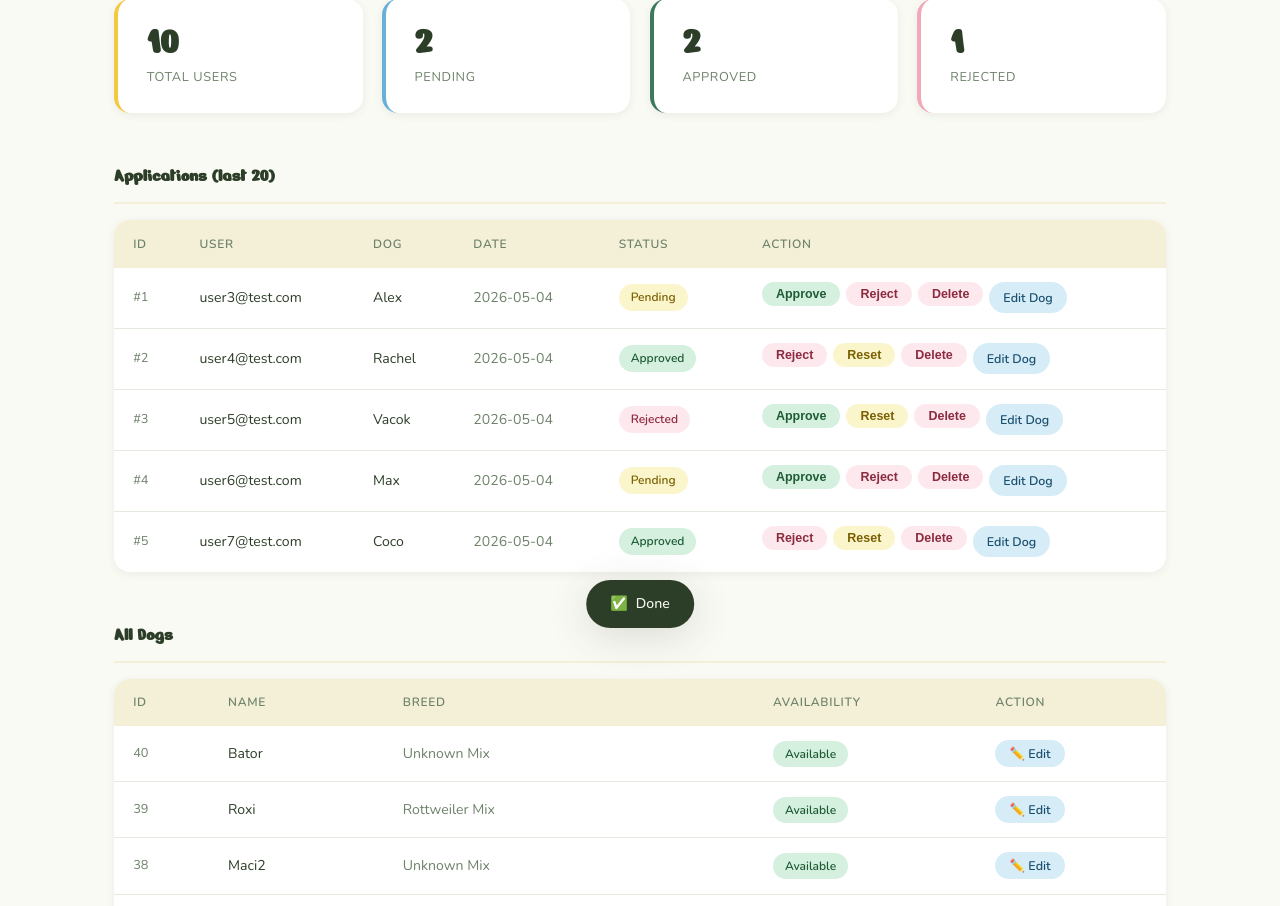
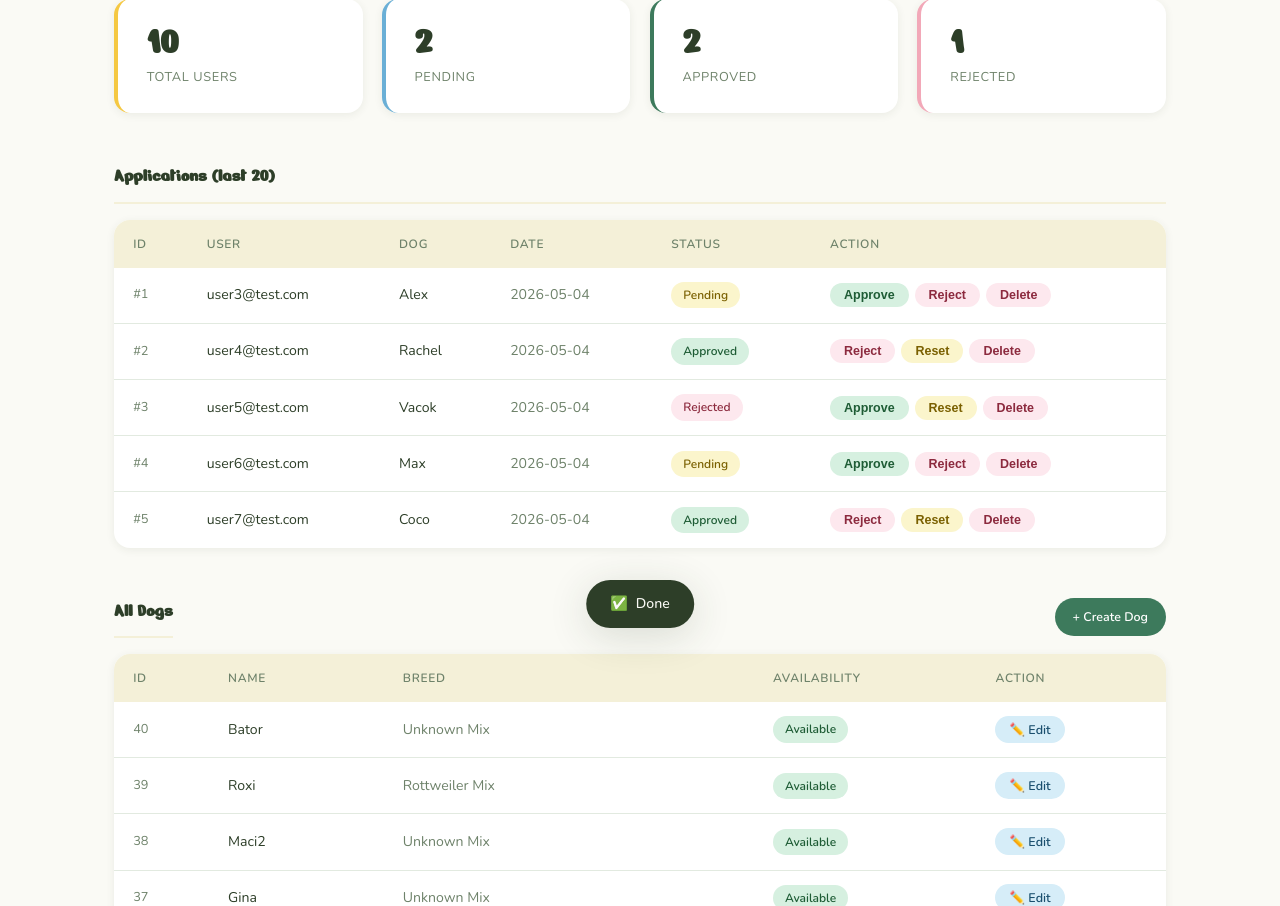
Before and after one commit to yuanyuanweng/DBMS_G7, a Flask app: page /admin/dashboard in a window 1280 px wide. Shown: the part 220-1126 px from the top of the page. Run offline with Flask 3, Linux system fonts and the light colour scheme; the visitor is signed in with stand-in values (Sample User, id 1); data comes from the database, SQL or seed files in the repository.

Commit message:
fix admin application approval and dog management flow

```diff
--- a/app/dogs/routes.py
+++ b/app/dogs/routes.py
@@ -229,7 +229,7 @@ def create():
                 image_url=image_url,
             )
             flash("Dog profile created.", "success")
-            return redirect(url_for("dogs.dog_detail", dog_id=dog_id))
+            return redirect(url_for("admin.dashboard"))
 
         form = DogFormView(request.form, errors)
 
@@ -281,7 +281,7 @@ def edit(id):
                 image_url=image_url,
             )
             flash("Dog profile updated.", "success")
-            return redirect(url_for("dogs.dog_detail", dog_id=id))
+            return redirect(url_for("admin.dashboard"))
 
         form = DogFormView(request.form, errors)
 
--- a/app/models/application.py
+++ b/app/models/application.py
@@ -165,12 +165,29 @@ class Application:
 
     @staticmethod
     def update_status(app_id, status):
-        """Update an application's status and return the updated object."""
+        """Update an application's status.If one application is approved, reject all other applications
+        for the same dog to prevent multiple adopters from being approved.
+        """
         if status not in VALID_STATUSES:
             return False, "Invalid status."
 
         db = get_db()
-        cursor = db.execute(
+
+        application = db.execute(
+            """
+            SELECT App_ID, Dog_ID
+            FROM Application
+            WHERE App_ID = ?
+            """,
+            (app_id,),
+        ).fetchone()
+
+        if application is None:
+            return False, "Application not found."
+
+        dog_id = application["Dog_ID"]
+
+        db.execute(
             """
             UPDATE Application
             SET Status = ?
@@ -178,9 +195,19 @@ class Application:
             """,
             (status, app_id),
         )
+
+        if status == 1:
+            db.execute(
+                """
+                UPDATE Application
+                SET Status = 2
+                WHERE Dog_ID = ?
+                  AND App_ID != ?
+                  AND Status IN (0, 1)
+                """,
+                (dog_id, app_id),
+            )
         db.commit()
-        if cursor.rowcount == 0:
-            return False, "Application not found."
         return True, Application.get_by_id(app_id)
 
     @staticmethod
--- a/app/templates/admin/dashboard.html
+++ b/app/templates/admin/dashboard.html
@@ -268,11 +268,6 @@
                 onsubmit="return confirm('Are you sure you want to delete this application?');">
                 <button type="submit" class="btn-reject">Delete</button>
               </form>
-              <a href="{{ url_for('dogs.edit', id=app['Dog_ID']) }}"
-                 class="btn-approve"
-                 style="text-decoration:none;background:var(--pale-blue);color:#1A4F6E;">
-                Edit Dog
-              </a>
             </div>
           </td>
         </tr>
@@ -286,10 +281,19 @@
     {% endif %}
   </div>
 
-  <div class="admin-section-title">All Dogs</div>
+  <div style="display:flex;justify-content:space-between;align-items:center;margin-bottom:1rem;">
+  <div class="admin-section-title" style="margin-bottom:0;">All Dogs</div>
+
+  <a href="{{ url_for('dogs.create') }}"
+     class="btn-approve"
+     style="text-decoration:none;background:var(--sage);color:white;padding:8px 18px;">
+    + Create Dog
+  </a>
+  </div>
+
   <div class="admin-table-wrap">
-    {% if dogs %}
-    <table class="admin-table">
+  {% if dogs %}
+  <table class="admin-table">
       <thead>
         <tr>
           <th>ID</th>
```
